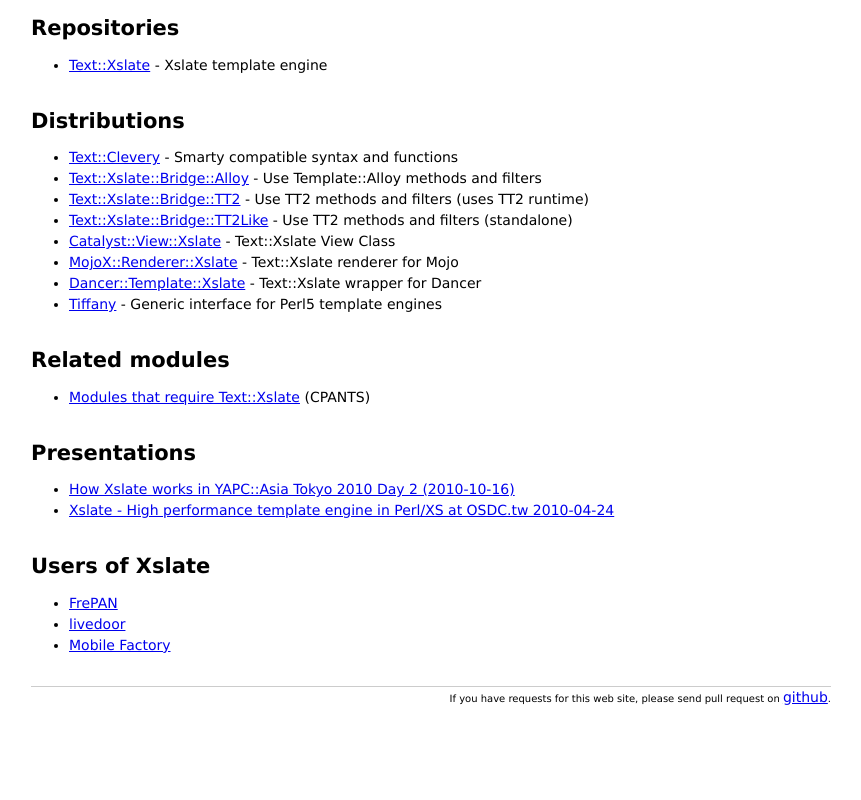
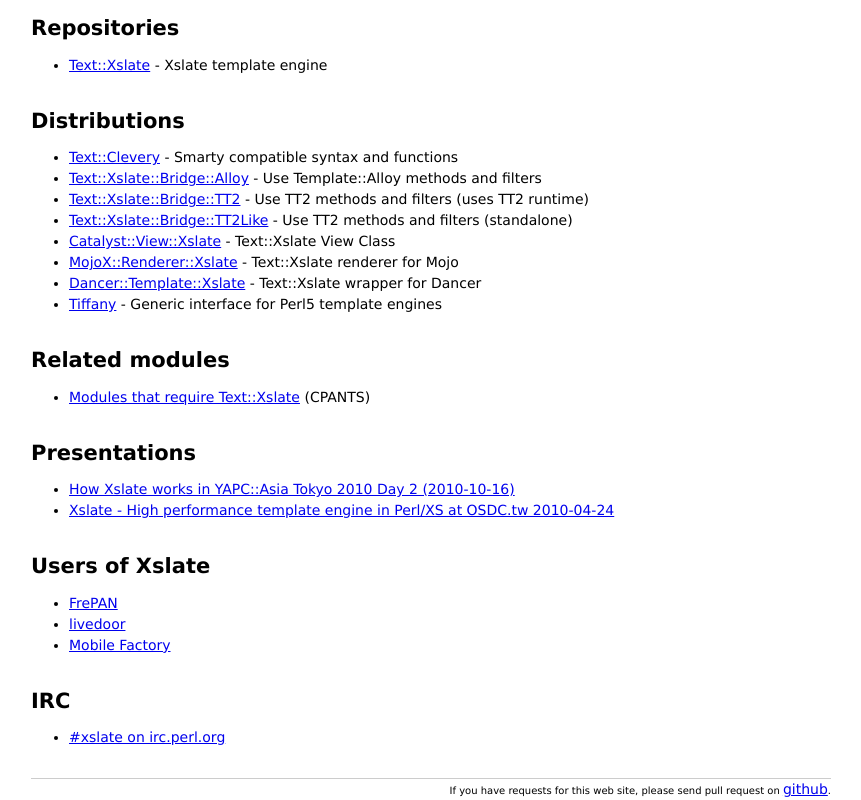
Before and after one commit to xslate/xslate.github.com, a plain HTML site: page index.html in a window 1280 px wide. Shown: the part 1358-2158 px from the top of the page, without its empty margins (209-1070 px from the left). Before the commit the page ends 2066 px from the top, so only its background shows below. Drawn offline with Linux system fonts and the light colour scheme.

Commit message:
added irc

```diff
--- a/index.html
+++ b/index.html
@@ -120,6 +120,13 @@ Hello, {$lang} world!
             <li><a href="http://www.mobilefactory.jp/">Mobile Factory</a></li>
         </ul>
         </div>
+
+        <div class="section clearfix">
+        <h2>IRC</h2>
+        <ul>
+            <li><a href="irc://irc.perl.org/#xslate">#xslate on irc.perl.org</a></li>
+        </ul>
+        </div>
     </div>
     <div class="footer">
         If you have requests for this web site, please send pull request on <a href="http://github.com/xslate/xslate.github.com">github</a>.
```
